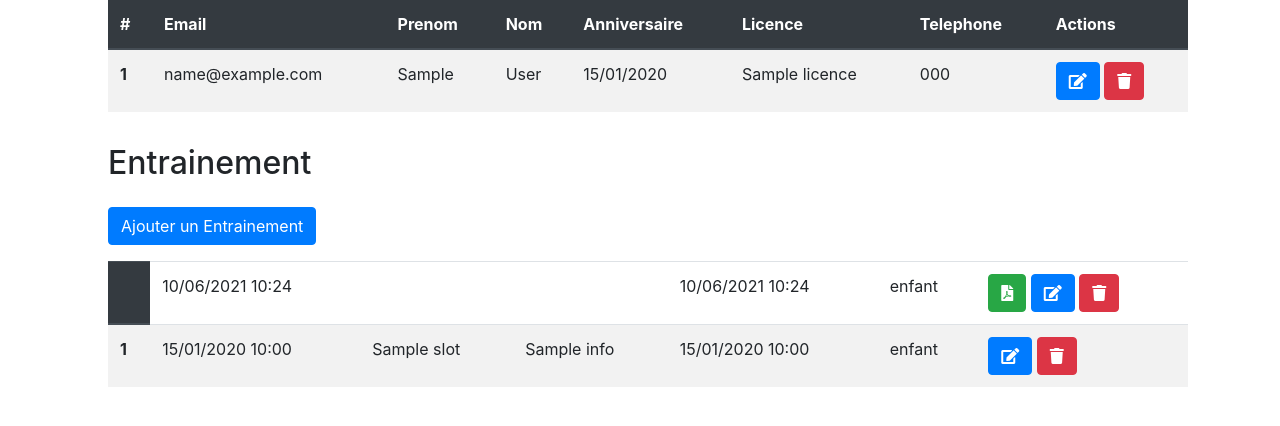
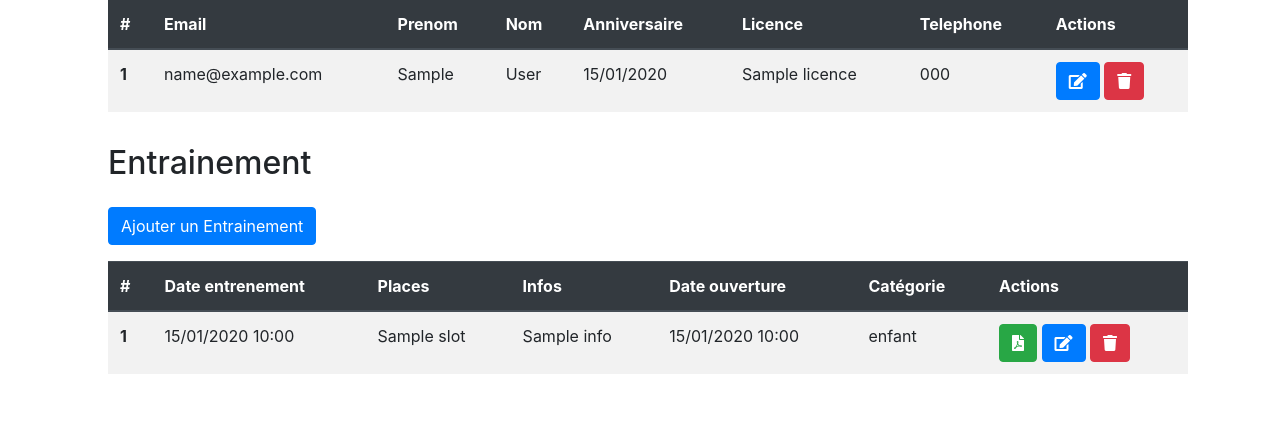
Before and after one commit to BenjaminCoajou/Mx-auribail, a Symfony app: template templates/admin/index.html.twig in a window 1280 px wide. Shown: the part 197-623 px from the top of the page. Run offline with Twig, Linux system fonts and the light colour scheme; the template is opened without the code that fills it: most values are stand-ins (such as "Sample title", 1, 10 or a date in 2020); some libraries are stand-ins or nearby versions.

Commit message:
fix admin home

```diff
--- a/templates/admin/index.html.twig
+++ b/templates/admin/index.html.twig
@@ -58,27 +58,14 @@
       <table class="table table-striped">
         <thead class="thead-dark">
           <tr>
-            <th scope="row">{{training.id}}</th>
-            <td>{{training.trainingDate | date("d/m/Y h:i")}}</td>
-            <td>{{training.slot}}</td>
-            <td>{{training.info}}</td>
-            <td>{{training.openingRegistrationDate | date("d/m/Y h:i")}}</td>
-            {% if training.adult == 1 %}
-            <td>adulte</td>
-            {% else %}
-            <td>enfant</td>
-            {% endif %}
-            <td>
-            <a href="{{ path('admin_training_pdf', {'training': training.id}) }}" class="btn btn-success">
-                <i class="fas fa-file-pdf"></i>
-              </a>
-              <a href="{{ path('admin_training_edit', {'training': training.id}) }}" class="btn btn-primary">
-                <i class="fas fa-edit"></i>
-              </a>
-              <a href="{{ path('admin_training_delete', {'training': training.id}) }}" class="btn btn-danger">
-                <i class="fas fa-trash"></i>
-              </a>
-            </td>
+            <th scope="col">#</th>
+            <th scope="col">Date entrenement</th>
+            <th scope="col">Places</th>
+            <th scope="col">Infos</th>
+            <th scope="col">Date ouverture</th>
+            <th scope="col">Catégorie</th>
+            <th scope="col">Actions</th>
+
           </tr>
         </thead>
         <tbody>
@@ -96,6 +83,9 @@
               <td>enfant</td>
               {% endif %}
               <td>
+              <a href="{{ path('admin_training_pdf', {'training': training.id}) }}" class="btn btn-success">
+                <i class="fas fa-file-pdf"></i>
+              </a>
                 <a href="{{ path('admin_training_edit', {'training': training.id}) }}" class="btn btn-primary">
                   <i class="fas fa-edit"></i>
                 </a>
```
